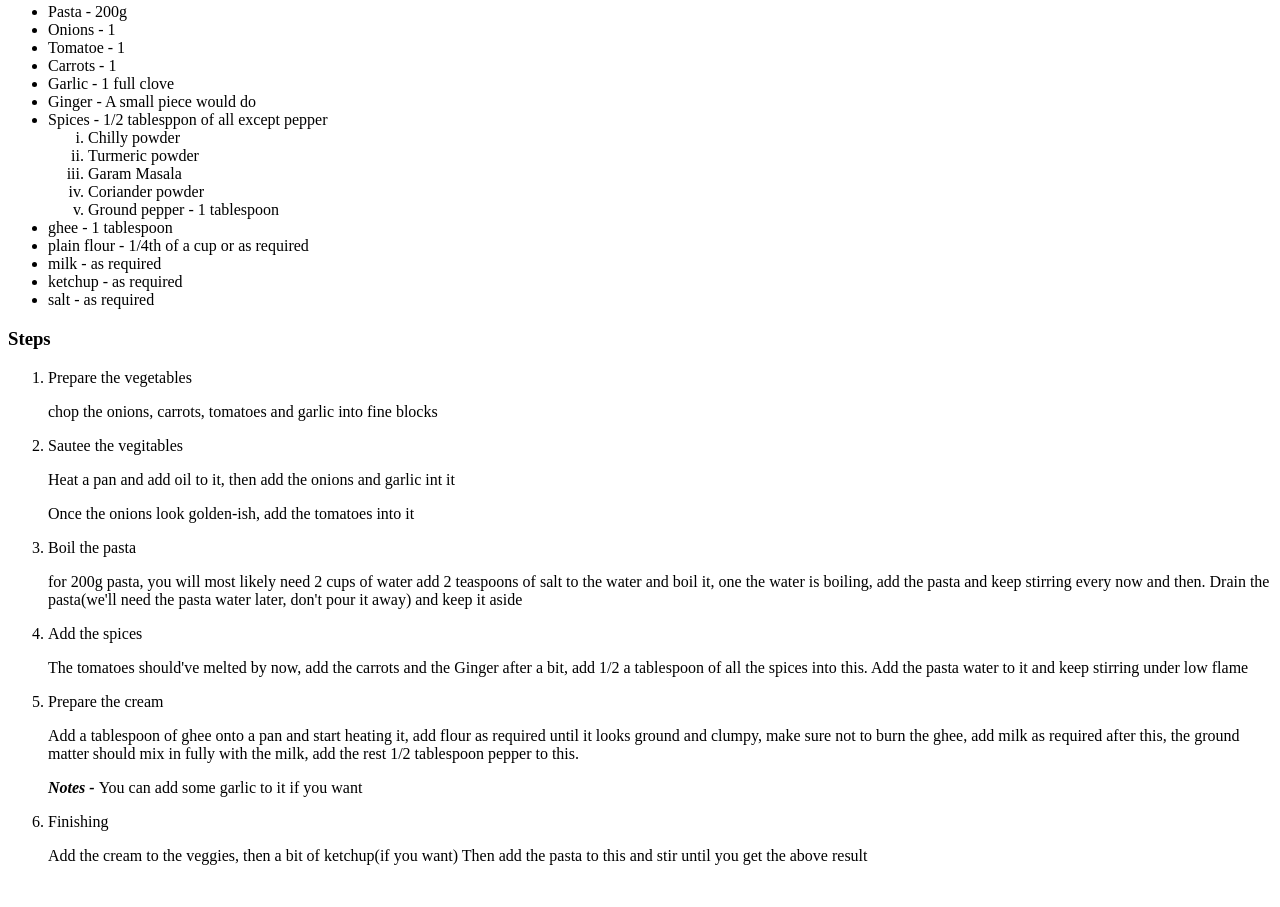
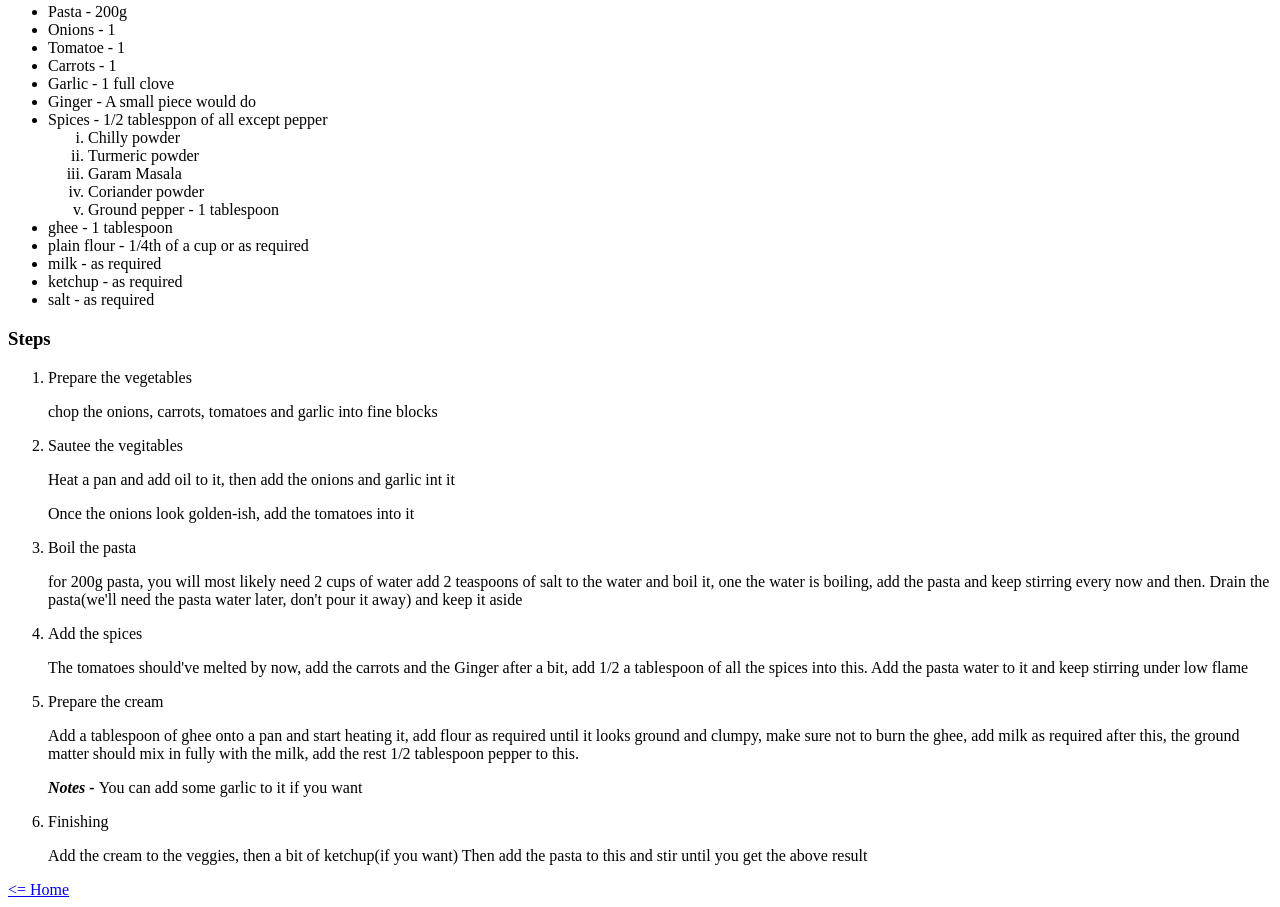
Before and after one commit to nomad-57/odin-recipes, a plain HTML site: page recipes/pasta.html in a window 1280 px wide. Shown: the part 693-1600 px from the top of the page. Before the commit the page ends 1574 px from the top, so only its background shows below. Drawn offline with Linux system fonts and the light colour scheme.

Commit message:
added backlinks to Home

```diff
--- a/recipes/pasta.html
+++ b/recipes/pasta.html
@@ -66,5 +66,7 @@
                 Then add the pasta to this and stir until you get the above result
             </p>
         </ol>
+
+        <a href="../index.html"><=  Home</a>
     </body>
 </html>
```
